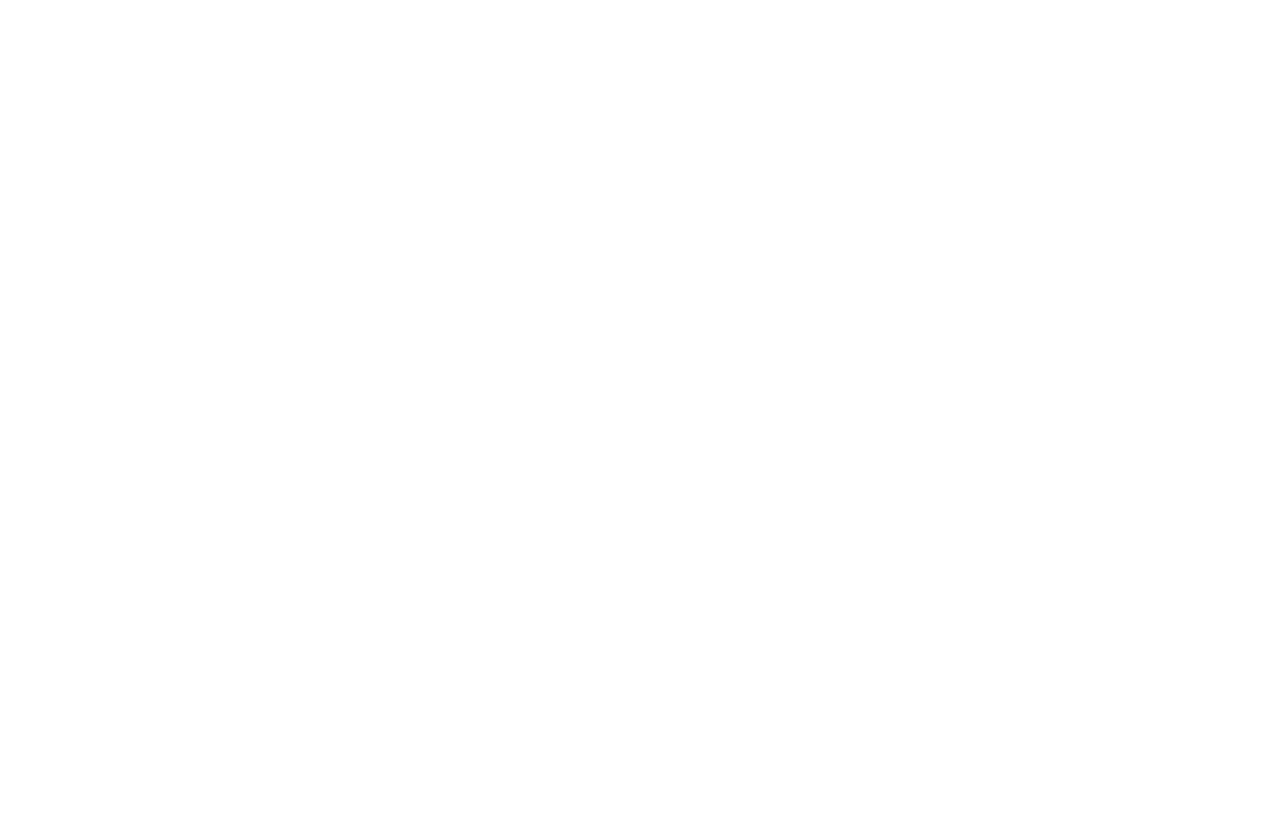
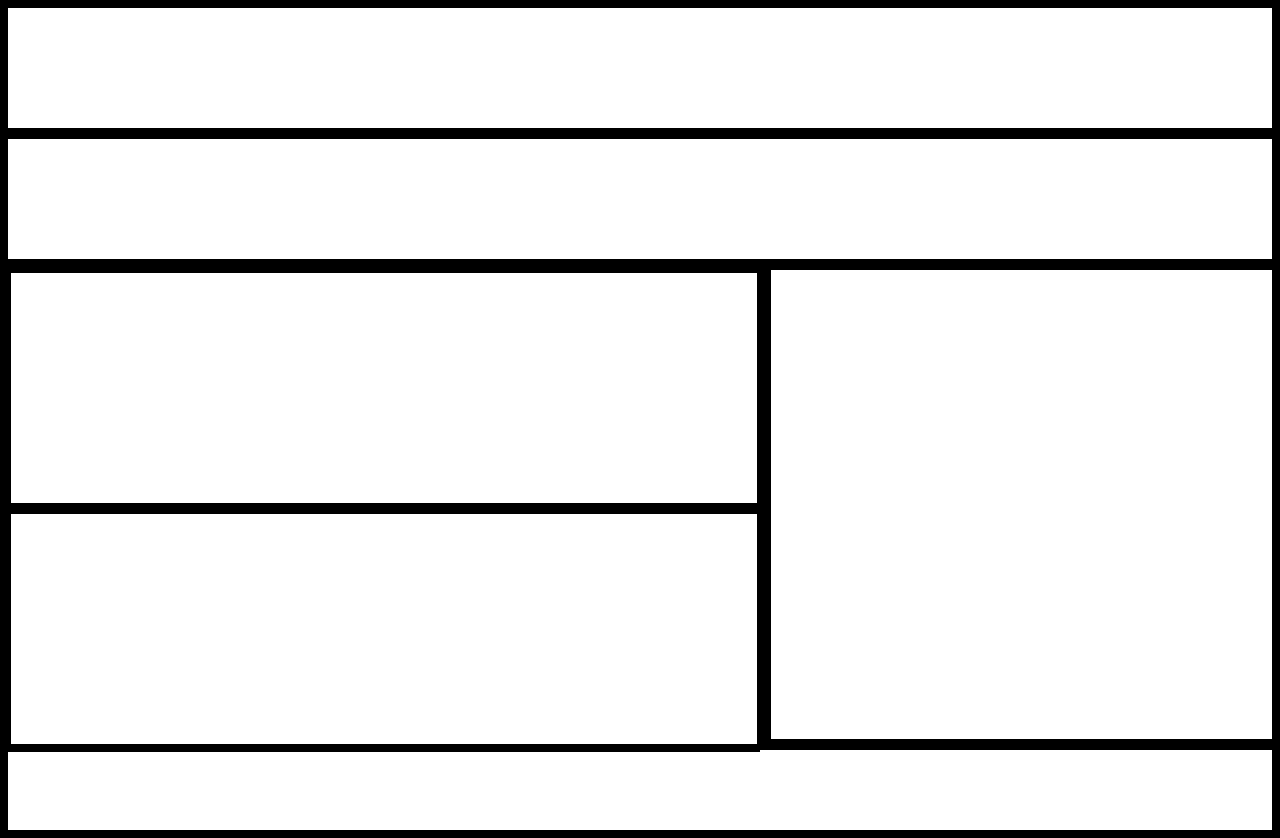
Before and after one commit to schmiix/portfolio, a plain HTML site: page index.html in a window 1280 px wide. Before the commit the page ends 816 px from the top, so only its background shows below. Drawn offline with Linux system fonts and the light colour scheme.

Commit message:
clean up

```diff
--- a/converter.txt
+++ /dev/null
@@ -1 +0,0 @@
-https://www.vanillabreeze.dev/
--- a/css/index.css
+++ b/css/index.css
@@ -1,46 +1,55 @@
-div.my-alert {
+body {
+  margin: 0;
+}
+
+div.container {
   height: 100vh;
   width: 100%;
 }
 
-div.my-alert > div.my-alert__unique1 {
-  border-color: red;
+div.container > div.my-alert__unique1 {
+  border-style: solid;
   height: 15%;
   border-left-width: 8px;
   border-right-width: 8px;
   border-top-width: 8px;
 }
 
-div.my-alert > div.my-alert__unique2 {
+div.container > div.my-alert__unique2 {
   height: 15%;
   border-width: 8px;
+  border-style: solid;
 }
 
-div.my-alert > div.my-alert__unique3 {
+div.container > div.my-alert__unique3 {
   display: flex;
   height: 60%;
 }
 
-div.my-alert > div > div.my-alert__unique4 {
+div.container > div > div.my-alert__unique4 {
   width: 60%;
   border-left-width: 8px;
   border-right-width: 8px;
+  border-style: solid;
 }
 
-div.my-alert > div > div > div {
-  height: 50%;
+div.container > div > div > div {
+  height: 48.5%;
   border-bottom-width: 8px;
+  border-style: solid;
 }
 
-div.my-alert > div > div.my-alert__unique5 {
+div.container > div > div.my-alert__unique5 {
   width: 40%;
   border-bottom-width: 8px;
   border-right-width: 8px;
+  border-style: solid;
 }
 
-div.my-alert > div.my-alert__unique6 {
+div.container > div.my-alert__unique6 {
   height: 10%;
   border-left-width: 8px;
   border-right-width: 8px;
   border-bottom-width: 8px;
+  border-style: solid;
 }
--- a/index.html
+++ b/index.html
@@ -6,7 +6,7 @@
     <link rel="stylesheet" href="/css/index.css" />
   </head>
   <body>
-    <div class="my-alert">
+    <div class="container">
       <div class="my-alert__unique1"></div>
       <div class="my-alert__unique2"></div>
       <div class="my-alert__unique3">
--- a/prettier.config.js
+++ /dev/null
@@ -1,5 +0,0 @@
-// prettier.config.js
-module.exports = {
-  plugins: [require("prettier-plugin-tailwindcss")],
-  tailwindConfig: "./tailwind.config.js",
-};
```
Also changed, not shown: package.json (deleted, +0 -11 lines), tailwind.config.js (deleted, +0 -8 lines), 1 other file.
